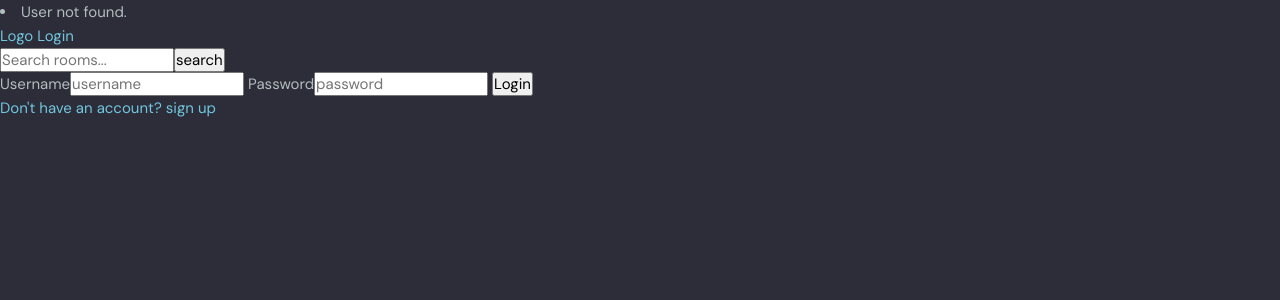
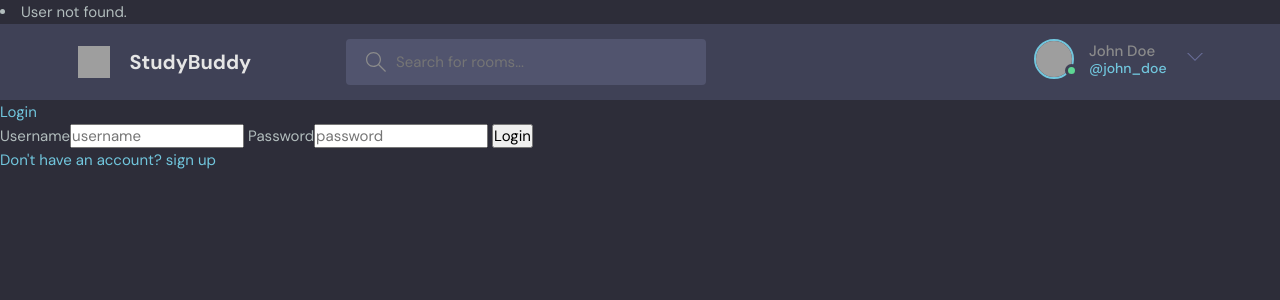
Before and after one commit to degisew/HubSpot, a Django app: page /login/ in a window 1280 px wide. Shown: the top 300 px of the page. Run offline with Django 4.2, Linux system fonts and the light colour scheme; grey boxes are pictures that could not be loaded.

Commit message:
added a nav-header

```diff
--- a/templates/index.html
+++ b/templates/index.html
@@ -2,11 +2,14 @@
 {% load static %}
 <html lang="en">
   <head>
-    <meta charset="UTF-8">
-    <meta name="viewport" content="width=device-width, initial-scale=1.0">
-    <title>Document</title>
-    <link href="{% static 'styles/style.css'%}" type="text/css" rel="stylesheet">
+    <meta charset="UTF-8" />
+    <meta http-equiv="X-UA-Compatible" content="IE=edge" />
+    <meta name="viewport" content="width=device-width, initial-scale=1.0" />
+    <link rel="shortcut icon" href="assets/favicon.ico" type="image/x-icon" />
+    <link rel="stylesheet" href="{% static "styles/style.css" %}"/>
+    <title>StudyBuddy - Find study partners around the world!</title>
   </head>
+
   <body>
     {% if messages %}
     <p class="messages">
@@ -19,5 +22,6 @@
         {% block content %}
 
         {% endblock %}
+    {% comment %} <script src="script.js"></script> {% endcomment %}
   </body>
 </html>
--- a/templates/navbar.html
+++ b/templates/navbar.html
@@ -1,13 +1,83 @@
-<a href="/">Logo</a>
+{% comment %} <form action="{% url 'home' %}" method="GET">
+  <input type="text" name="qs" placeholder="Search rooms..." /><input
+    type="submit"
+    value="search"
+  />
+</form> {% endcomment %}
+
+<header class="header header--loggedIn">
+  <div class="container">
+    <a href="{% url "home" %}" class="header__logo">
+      <img src="assets/logo.svg" />
+      <h1>StudyBuddy</h1>
+    </a>
+    <form class="header__search" action="{% url "home" %}">
+      <label>
+        <svg version="1.1" xmlns="http://www.w3.org/2000/svg" width="32" height="32" viewBox="0 0 32 32">
+          <title>search</title>
+          <path
+            d="M32 30.586l-10.845-10.845c1.771-2.092 2.845-4.791 2.845-7.741 0-6.617-5.383-12-12-12s-12 5.383-12 12c0 6.617 5.383 12 12 12 2.949 0 5.649-1.074 7.741-2.845l10.845 10.845 1.414-1.414zM12 22c-5.514 0-10-4.486-10-10s4.486-10 10-10c5.514 0 10 4.486 10 10s-4.486 10-10 10z"
+          ></path>
+        </svg>
+        <input type="text" name="qs" placeholder="Search for rooms..." />
+      </label>
+    </form>
+    <nav class="header__menu">
+      <!-- Not Logged In -->
+      <!-- <a href="/login.html">
+        <img src="./assets/avatar.svg" />
+        <p>Login</p>
+      </a> -->
+
+      <!-- Logged In -->
+
+      <div class="header__user">
+        <a href="profile.html">
+          <div class="avatar avatar--medium active">
+            <img src="https://randomuser.me/api/portraits/men/37.jpg" />
+          </div>
+          <p>John Doe <span>@john_doe</span></p>
+        </a>
+        <button class="dropdown-button">
+          <svg version="1.1" xmlns="http://www.w3.org/2000/svg" width="32" height="32" viewBox="0 0 32 32">
+            <title>chevron-down</title>
+            <path d="M16 21l-13-13h-3l16 16 16-16h-3l-13 13z"></path>
+          </svg>
+        </button>
+      </div>
+
+      <div class="dropdown-menu">
+        <a href="settings.html" class="dropdown-link"
+          ><svg version="1.1" xmlns="http://www.w3.org/2000/svg" width="32" height="32" viewBox="0 0 32 32">
+            <title>tools</title>
+            <path
+              d="M27.465 32c-1.211 0-2.35-0.471-3.207-1.328l-9.392-9.391c-2.369 0.898-4.898 0.951-7.355 0.15-3.274-1.074-5.869-3.67-6.943-6.942-0.879-2.682-0.734-5.45 0.419-8.004 0.135-0.299 0.408-0.512 0.731-0.572 0.32-0.051 0.654 0.045 0.887 0.277l5.394 5.395 3.586-3.586-5.394-5.395c-0.232-0.232-0.336-0.564-0.276-0.887s0.272-0.596 0.572-0.732c2.552-1.152 5.318-1.295 8.001-0.418 3.274 1.074 5.869 3.67 6.943 6.942 0.806 2.457 0.752 4.987-0.15 7.358l9.392 9.391c0.844 0.842 1.328 2.012 1.328 3.207-0 2.5-2.034 4.535-4.535 4.535zM15.101 19.102c0.26 0 0.516 0.102 0.707 0.293l9.864 9.863c0.479 0.479 1.116 0.742 1.793 0.742 1.398 0 2.535-1.137 2.535-2.535 0-0.668-0.27-1.322-0.742-1.793l-9.864-9.863c-0.294-0.295-0.376-0.74-0.204-1.119 0.943-2.090 1.061-4.357 0.341-6.555-0.863-2.631-3.034-4.801-5.665-5.666-1.713-0.561-3.468-0.609-5.145-0.164l4.986 4.988c0.391 0.391 0.391 1.023 0 1.414l-5 5c-0.188 0.188-0.441 0.293-0.707 0.293s-0.52-0.105-0.707-0.293l-4.987-4.988c-0.45 1.682-0.397 3.436 0.164 5.146 0.863 2.631 3.034 4.801 5.665 5.666 2.2 0.721 4.466 0.604 6.555-0.342 0.132-0.059 0.271-0.088 0.411-0.088z"
+            ></path>
+          </svg>
+          Settings</a
+        >
+        <a href="login.html" class="dropdown-link"
+          ><svg version="1.1" xmlns="http://www.w3.org/2000/svg" width="32" height="32" viewBox="0 0 32 32">
+            <title>sign-out</title>
+            <path
+              d="M3 0h22c0.553 0 1 0 1 0.553l-0 3.447h-2v-2h-20v28h20v-2h2l0 3.447c0 0.553-0.447 0.553-1 0.553h-22c-0.553 0-1-0.447-1-1v-30c0-0.553 0.447-1 1-1z"
+            ></path>
+            <path
+              d="M21.879 21.293l1.414 1.414 6.707-6.707-6.707-6.707-1.414 1.414 4.293 4.293h-14.172v2h14.172l-4.293 4.293z"
+            ></path>
+          </svg>
+          Logout</a
+        >
+      </div>
+    </nav>
+  </div>
+</header>
+
+
+
 {% if request.user.is_authenticated %}
 <p> Hello {{request.user}}
 <a href="{% url 'logout' %}">Logout</a>
 {% else %}
 <a href="{% url 'login' %}">Login</a>
 {% endif %}
-<form action="{% url 'home' %}" method="GET">
-  <input type="text" name="qs" placeholder="Search rooms..." /><input
-    type="submit"
-    value="search"
-  />
-</form>
```
Lines whose indentation alone changed are shown as unchanged.
